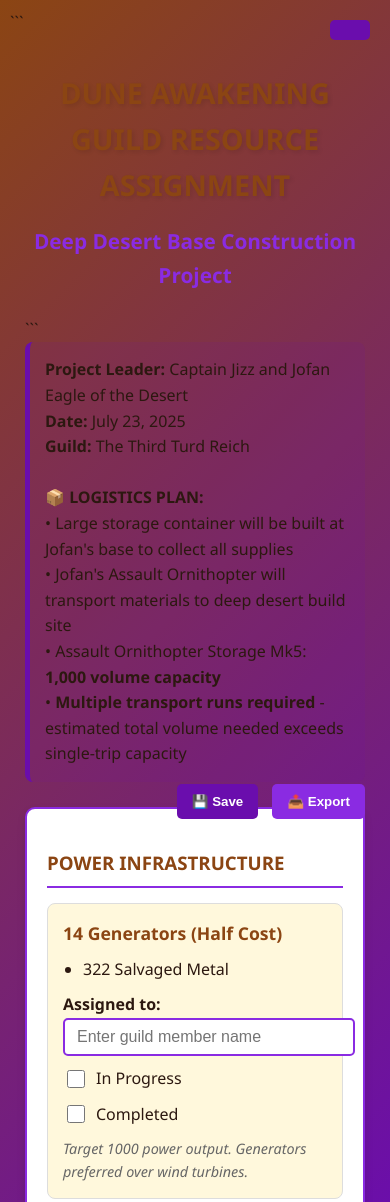
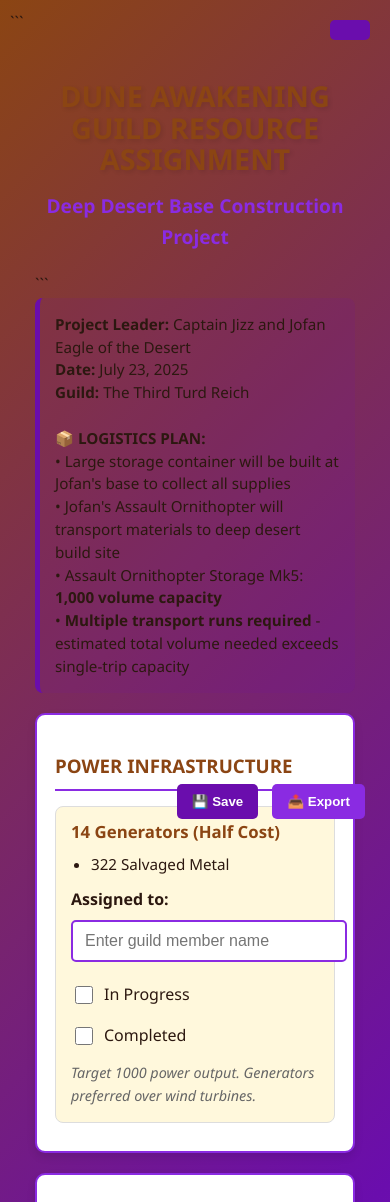
Before and after one commit to gabedeluna/Dune-Tracker, a plain HTML site: page index.html in a window 390 px wide. Shown: the top 1202 px of the page. Drawn offline with Linux system fonts and the light colour scheme; no server answers.

Commit message:
Update index.html

```diff
--- a/index.html
+++ b/index.html
@@ -179,20 +179,86 @@
         }
 
         .container {
-            padding: 15px;
+            padding: 20px;
+            margin: 5px;
         }
 
         h1 {
             font-size: 1.8em;
+            line-height: 1.1;
+            margin-bottom: 10px;
+        }
+
+        h2 {
+            font-size: 1.2em;
+            margin-bottom: 20px;
+        }
+
+        .header-info {
+            padding: 15px;
+            font-size: 0.95em;
+            line-height: 1.5;
+            margin-bottom: 20px;
+        }
+
+        .resource-section {
+            margin: 20px 0;
+            padding: 18px;
+        }
+
+        .resource-item {
+            padding: 15px;
+            margin: 10px 0;
+        }
+
+        .resource-title {
+            font-size: 1.05em;
+            margin-bottom: 10px;
+            line-height: 1.2;
+        }
+
+        .requirements {
+            font-size: 0.95em;
+            padding-left: 20px;
+            margin: 10px 0;
         }
 
         .checkbox-group {
-            flex-direction: column;
-            gap: 10px;
+            flex-direction: row;
+            flex-wrap: wrap;
+            gap: 15px;
+            margin: 12px 0;
         }
 
         input[type="text"] {
             max-width: 100%;
+            font-size: 16px;
+            padding: 10px 12px;
+            margin: 8px 0;
+        }
+
+        .summary-table {
+            font-size: 0.9em;
+            overflow-x: auto;
+            display: block;
+            white-space: nowrap;
+        }
+
+        .summary-table th,
+        .summary-table td {
+            padding: 10px 8px;
+            min-width: 120px;
+        }
+
+        .footer {
+            padding: 18px;
+            font-size: 0.95em;
+            margin-top: 25px;
+        }
+
+        .quote {
+            font-size: 1.05em;
+            margin-top: 12px;
         }
     }
 </style>
```
